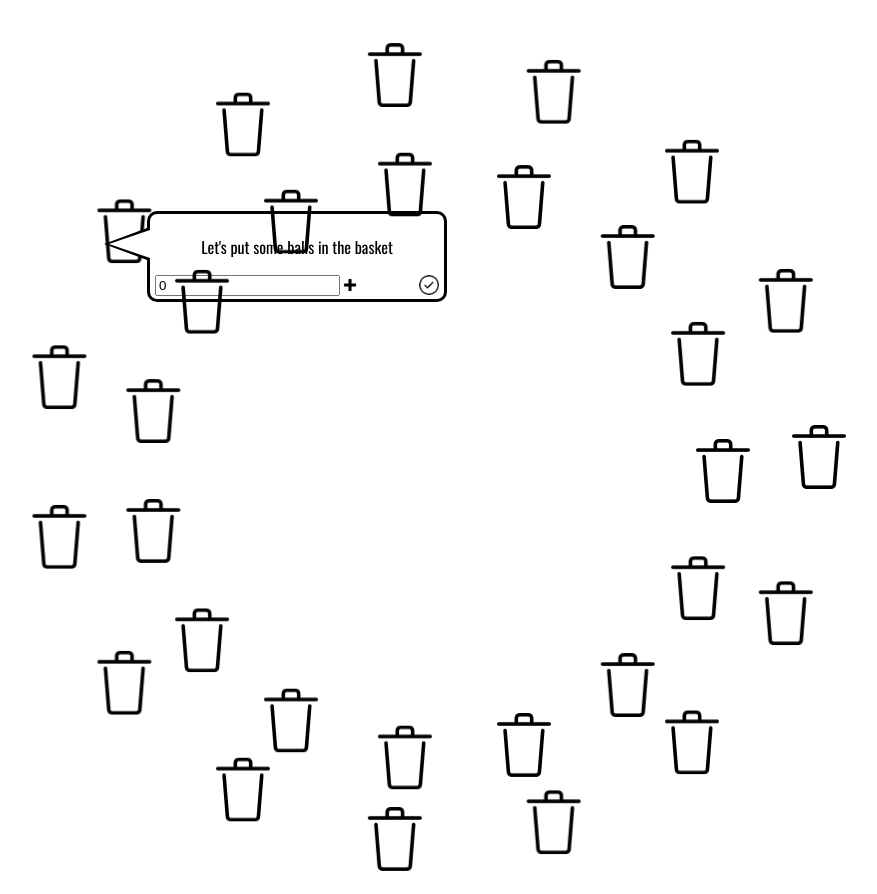
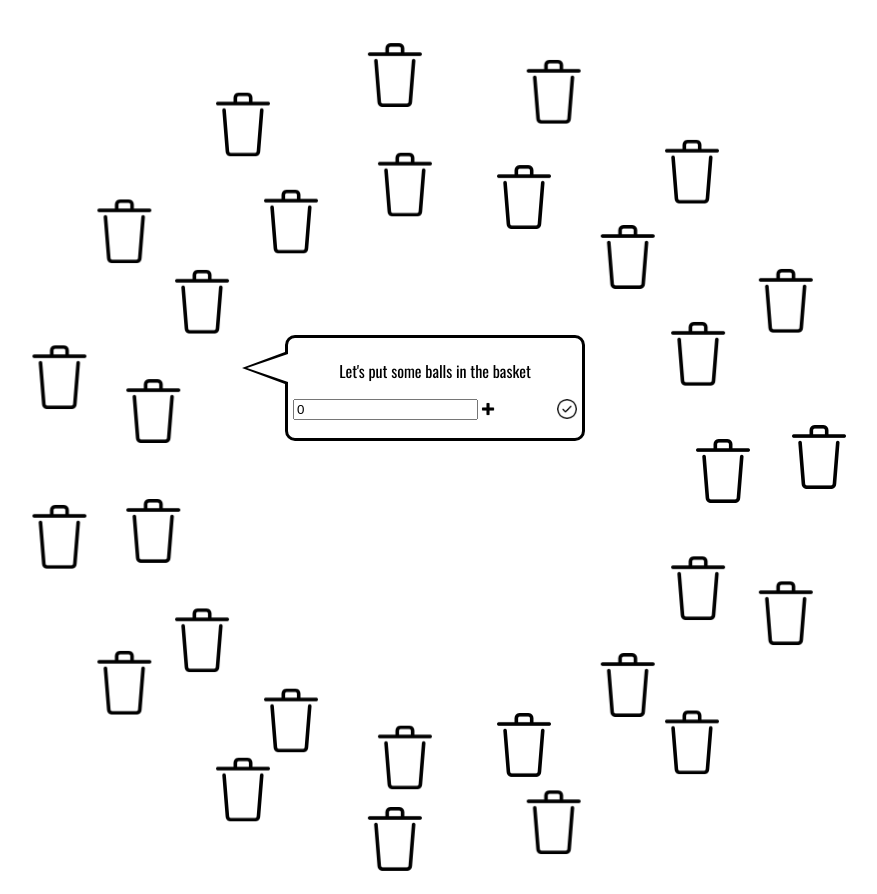
Before and after one commit to gregi99/balls, a PHP site: template src/views/template.twig in a window 1280 px wide. Shown: the whole page, without its empty margins (205-1082 px from the left). Run offline with PHP 8.4, Linux system fonts and the light colour scheme; the template is opened without the code that fills it: most values are stand-ins (such as "Sample title", 1, 10 or a date in 2020); some libraries are stand-ins or nearby versions.

Commit message:
some fixes

```diff
--- a/src/views/template.twig
+++ b/src/views/template.twig
@@ -26,10 +26,8 @@
     <a href='#' class='outer-deg288'><img src='images/garbage.png'></a>
     <a href='#' class='outer-deg312'><img src='images/garbage.png'></a>
     <a href='#' class='outer-deg336'><img src='images/garbage.png'></a>
-    <div class='inner-circle-container circle-container'>
-        <div ng-switch="appState">
-            <div ng-switch-when="choice">
-                <div class="info-container">
+    <div class='inner-circle-container circle-container' ng-switch="appState">
+                <div ng-switch-when="choice" class="info-container">
                     <div class="bubble">
                         <p>Let's put some balls in the basket</p>
                         <div class="magnifier">
@@ -44,8 +42,6 @@
                     <div class="numbers" ng-repeat="number in userNumbers track by $index">
                         <p>{{number}}</p>
                     </div>
-                </div>
-            </div>
         </div>
         <a href='#' class='inner-deg0'><img src='images/garbage.png'></a>
         <a href='#' class='inner-deg24'><img src='images/garbage.png'></a>
--- a/web/index.php
+++ b/web/index.php
@@ -8,5 +8,3 @@ if (php_sapi_name() === 'cli-server' && is_file($filename)) {
 require __DIR__.'/../src/app.php';
 
 $app->run();
-
-?>
--- a/web/scripts/game.js
+++ b/web/scripts/game.js
@@ -25,7 +25,9 @@ function GameController($scope, $http) {
                 numbers: vm.userNumbers
             }
         }).then(function successCallback(response) {
-            console.log(response);
+            var baskets = JSON.parse(response.data);
+
+            console.log(baskets);
         });
     }
 
--- a/web/styles/style.css
+++ b/web/styles/style.css
@@ -140,7 +140,7 @@ p {
 .bubble {
   position: relative;
   text-align: center;
-  height: 75px;
+  height: 90px;
   padding: 5px;
   background: #FFFFFF;
   -webkit-border-radius: 10px;
--- a/web/styles/style.scss
+++ b/web/styles/style.scss
@@ -7,7 +7,7 @@ p {
 .bubble {
   position: relative;
   text-align: center;
-  height: 75px;
+  height: 90px;
   padding: 5px;
   background: #FFFFFF;
   -webkit-border-radius: 10px;
```
Also changed, not shown: src/app.php (+5 -3 lines), README.md.
